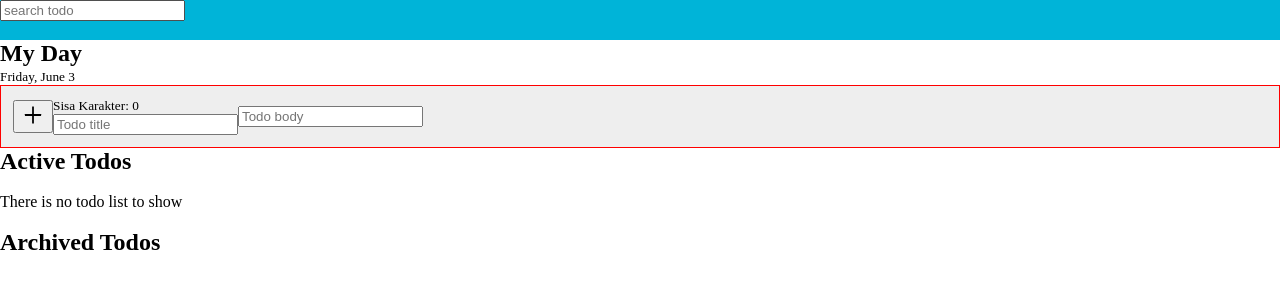
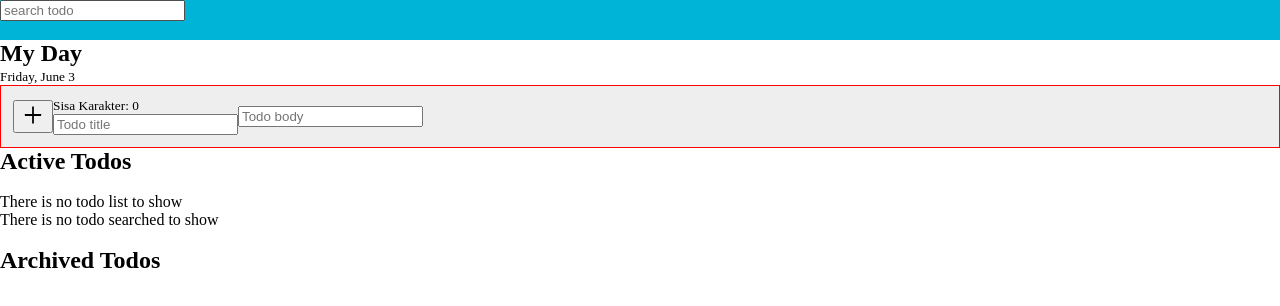
Before and after one commit to sabiq7392/dicoding-react-todo-app, a React (Create React App) app: page / in a window 1280 px wide. Shown: the top 306 px of the page. Built offline with nearby package versions, Linux system fonts and the light colour scheme.

Commit message:
fix error message when seached todo not found

```diff
--- a/src/App.tsx
+++ b/src/App.tsx
@@ -16,7 +16,6 @@ const { color } = STYLES_CONFIG;
 
 /**
  *  @todo
- *  Give remaining character length in input title
  *  Fix error message searched todos
  */
 
--- a/src/components/organisms/SearchedTodosList.tsx
+++ b/src/components/organisms/SearchedTodosList.tsx
@@ -15,6 +15,8 @@ export default function SearchedTodosList({ TODOS_DATA, searchTodoInputValue, SE
     return data.title.toLowerCase().includes(searchTodoInputValue);
   };
 
+  const listSearchedData = TODOS_DATA.filter(todo => todo.title.toLowerCase().includes(searchTodoInputValue));
+
   return <>
     <__RenderIf is={TODOS_DATA.length > 0 && searchTodoInputValue !== ""}>
       {TODOS_DATA.map(((todo, index) =>
@@ -26,11 +28,11 @@ export default function SearchedTodosList({ TODOS_DATA, searchTodoInputValue, SE
               TODOS_DATA={TODOS_DATA}
             />
           </__RenderIf>
-          <__RenderIf is={searchedData(todo) === false && index === 0}>
-            <P>There is no todo searched to show</P>
-          </__RenderIf>
         </Fragment>
       ))}
     </__RenderIf>
+    <__RenderIf is={listSearchedData.length === 0}>
+      <P>There is no todo searched to show</P>
+    </__RenderIf>
   </>;
 }
```
